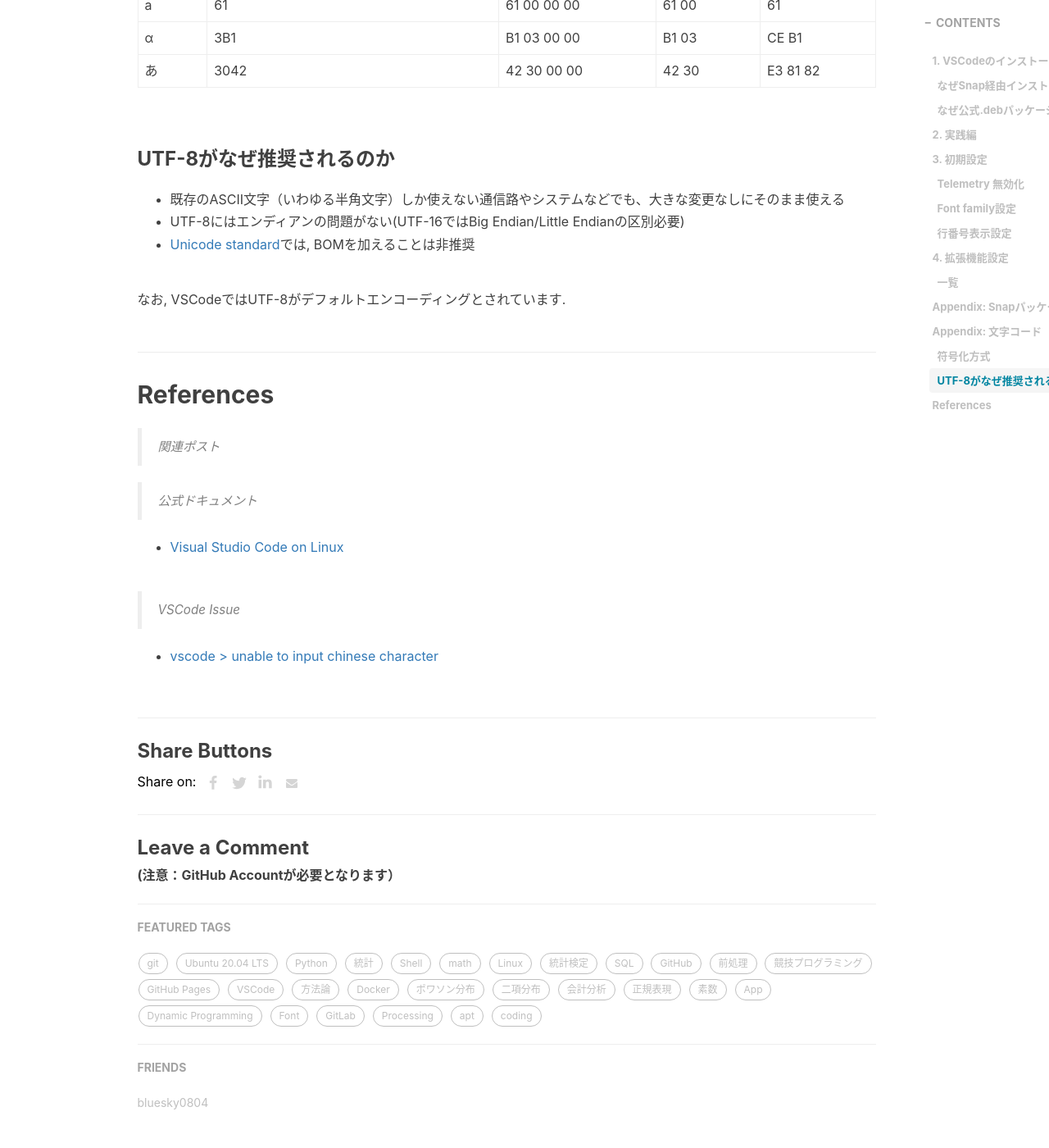
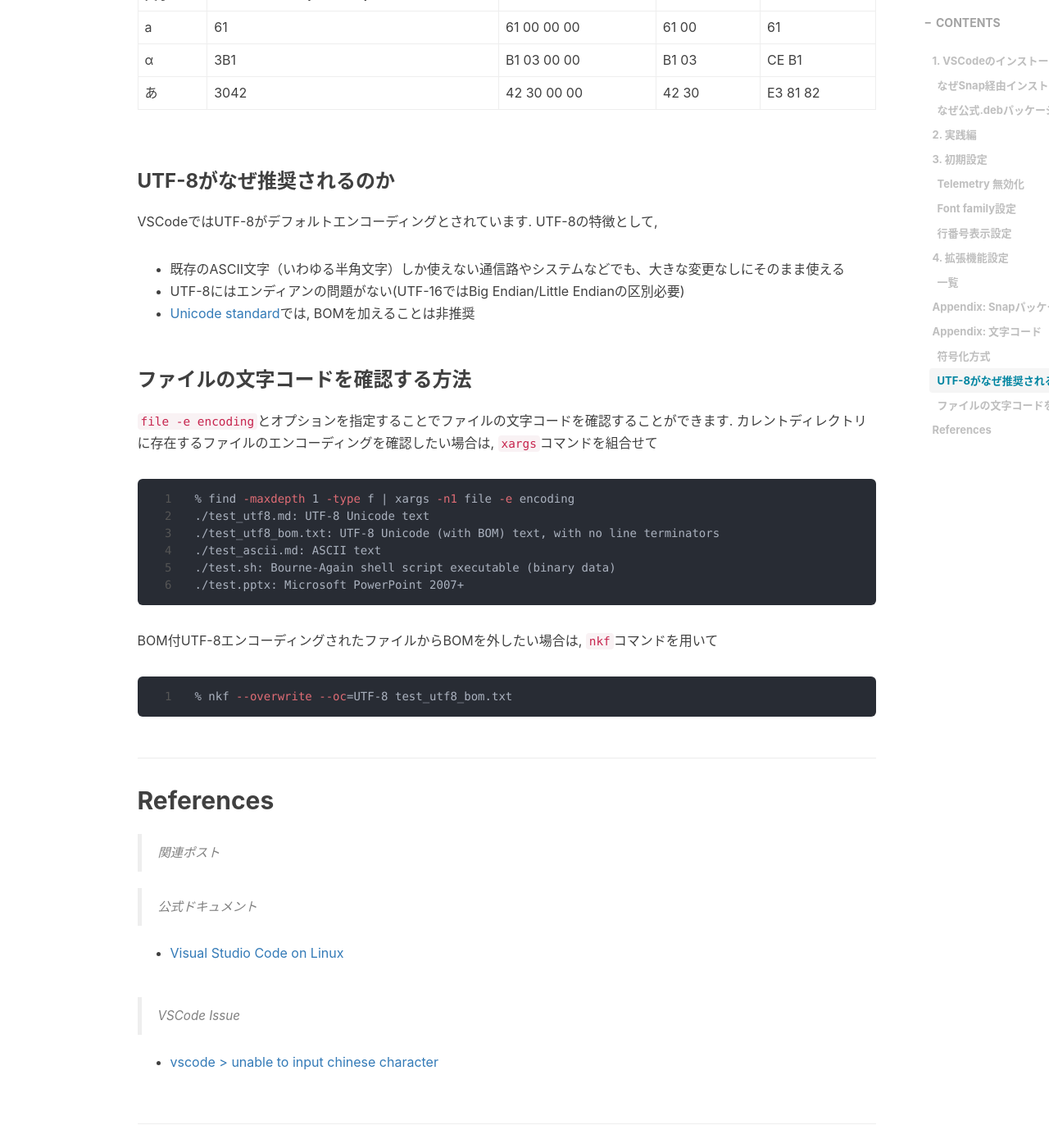
Before and after one commit to RyoNakagami/RyoNakagami.github.io, a Jekyll site: the page built from _posts/2021-04-01-ubuntu-vscode-setting.md, in a window 1280 px wide and 1400 px high, scrolled down 5885 px. Shown: the whole window at 82% size. Built offline with Jekyll 4.4.1, drawn with Linux system fonts in a browser that asks for light colours; nearby versions of some CDN libraries; comment, search, counter and statistics services are not loaded.

Commit message:
FIX doctoc

````diff
--- a/_posts/2021-04-01-ubuntu-vscode-setting.md
+++ b/_posts/2021-04-01-ubuntu-vscode-setting.md
@@ -38,6 +38,7 @@ RAM| 32.0 GB
 - [Appendix: 文字コード](#appendix-%E6%96%87%E5%AD%97%E3%82%B3%E3%83%BC%E3%83%89)
   - [符号化方式](#%E7%AC%A6%E5%8F%B7%E5%8C%96%E6%96%B9%E5%BC%8F)
   - [UTF-8がなぜ推奨されるのか](#utf-8%E3%81%8C%E3%81%AA%E3%81%9C%E6%8E%A8%E5%A5%A8%E3%81%95%E3%82%8C%E3%82%8B%E3%81%AE%E3%81%8B)
+  - [ファイルの文字コードを確認する方法](#%E3%83%95%E3%82%A1%E3%82%A4%E3%83%AB%E3%81%AE%E6%96%87%E5%AD%97%E3%82%B3%E3%83%BC%E3%83%89%E3%82%92%E7%A2%BA%E8%AA%8D%E3%81%99%E3%82%8B%E6%96%B9%E6%B3%95)
 - [References](#references)
 
 <!-- END doctoc generated TOC please keep comment here to allow auto update -->
@@ -207,11 +208,34 @@ UTF-8, UTF-16, UTF-32がありますがそれぞれ文字集合の符号化方
 
 ### UTF-8がなぜ推奨されるのか
 
+VSCodeではUTF-8がデフォルトエンコーディングとされています. UTF-8の特徴として,
+
 - 既存のASCII文字（いわゆる半角文字）しか使えない通信路やシステムなどでも、大きな変更なしにそのまま使える
 - UTF-8にはエンディアンの問題がない(UTF-16ではBig Endian/Little Endianの区別必要)
 - [Unicode standard](http://www.unicode.org/versions/Unicode5.0.0/ch02.pdf)では, BOMを加えることは非推奨
 
-なお, VSCodeではUTF-8がデフォルトエンコーディングとされています.
+### ファイルの文字コードを確認する方法
+
+`file -e encoding`とオプションを指定することでファイルの文字コードを確認することができます.
+カレントディレクトリに存在するファイルのエンコーディングを確認したい場合は, `xargs`コマンドを組合せて
+
+```zsh
+% find -maxdepth 1 -type f | xargs -n1 file -e encoding
+./test_utf8.md: UTF-8 Unicode text
+./test_utf8_bom.txt: UTF-8 Unicode (with BOM) text, with no line terminators
+./test_ascii.md: ASCII text
+./test.sh: Bourne-Again shell script executable (binary data)
+./test.pptx: Microsoft PowerPoint 2007+
+```
+
+BOM付UTF-8エンコーディングされたファイルからBOMを外したい場合は, `nkf`コマンドを用いて
+
+```zsh
+% nkf --overwrite --oc=UTF-8 test_utf8_bom.txt
+```
+
+
+
 
 
 ## References
````
Also changed, not shown: _posts/2020-12-19-ubuntu-google-drive-setup.md (+47 -20 lines), _posts/2020-12-23-ubuntu-zshsetup.md (+20 -23 lines), _posts/2020-12-28-ubuntu-git-and-github-setup.md (+1 -1 lines), _posts/2021-04-25-github-token-authentication.md (+6 -1 lines), _posts/2022-08-06-wak-drop-duplicate.md (+3 -2 lines), README.md.
